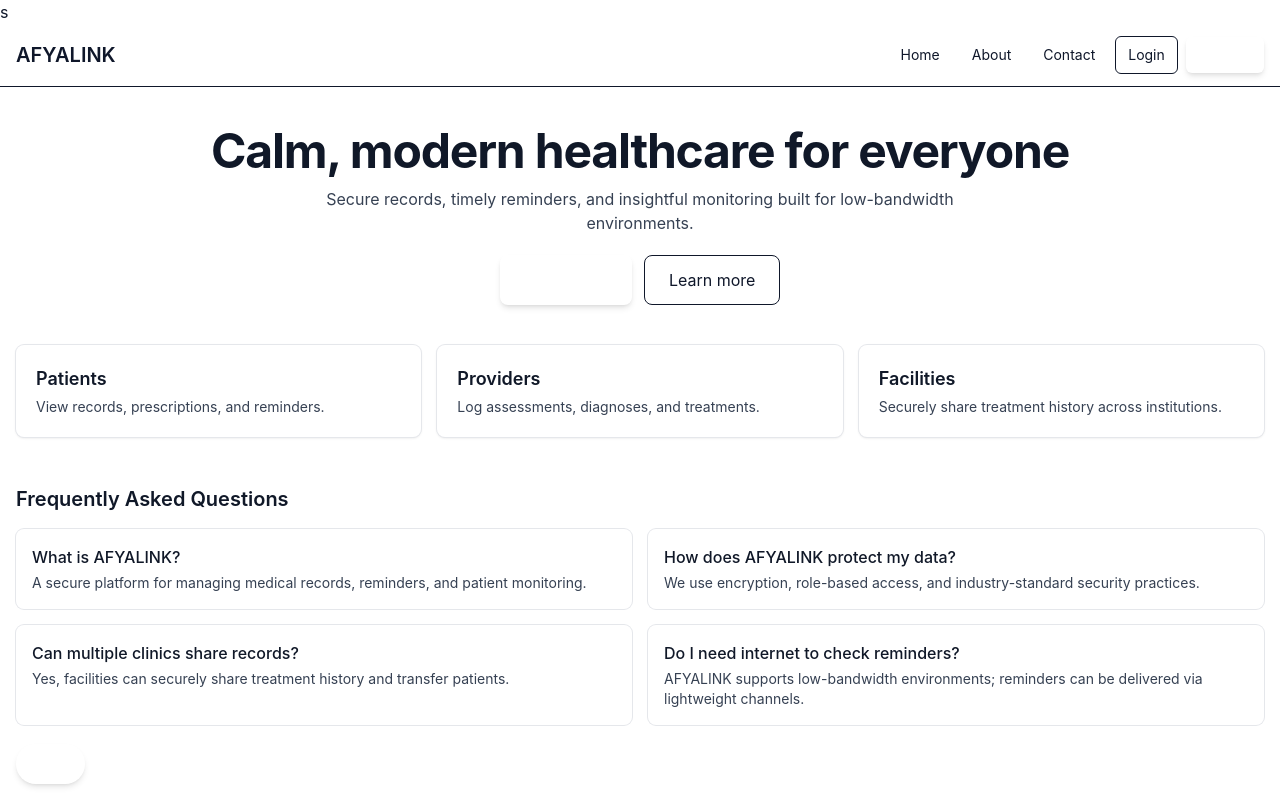
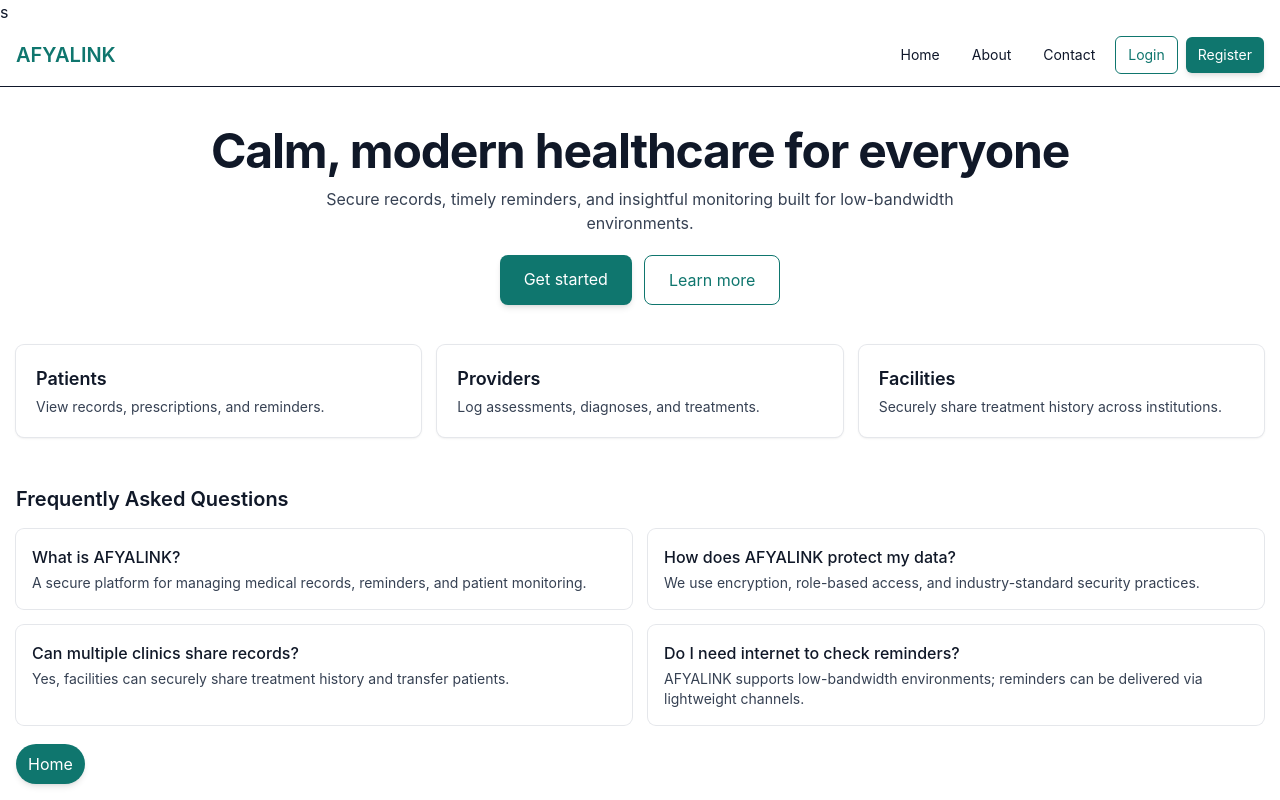
Before and after one commit to kimanithuo1/UNSDGsApps, a React (Vite) app in the folder afyalink-frontend/: page / in a window 1280 px wide. Shown: the top 800 px of the page. Built offline with nearby package versions, Linux system fonts and the light colour scheme; no server answers.

Commit message:
fix-button-colors-with-hex-classes-for-visibility

```diff
--- a/afyalink-frontend/src/App.jsx
+++ b/afyalink-frontend/src/App.jsx
@@ -31,7 +31,7 @@ export default function App() {
       <Link
         to="/"
         aria-label="Home"
-        className="fixed bottom-4 left-4 z-50 rounded-full bg-primary-dark text-white px-3 py-2 shadow-md hover:bg-primary"
+        className="fixed bottom-4 left-4 z-50 rounded-full bg-[#0f766e] text-white px-3 py-2 shadow-md hover:bg-[#14b8a6]"
       >
         Home
       </Link>
--- a/afyalink-frontend/src/components/Header.jsx
+++ b/afyalink-frontend/src/components/Header.jsx
@@ -6,7 +6,7 @@ export default function Header() {
   return (
     <header className="sticky top-0 z-30 bg-white/90 backdrop-blur border-b">
       <div className="max-w-7xl mx-auto flex items-center justify-between px-4 py-3">
-        <Link to="/" className="text-xl font-semibold text-primary">AFYALINK</Link>
+        <Link to="/" className="text-xl font-semibold text-[#0f766e]">AFYALINK</Link>
         <button
           className="md:hidden rounded-md p-2 border hover:bg-primary/10"
           aria-label="Toggle navigation"
@@ -20,8 +20,8 @@ export default function Header() {
           <Link to="/" className="px-3 py-2 text-sm rounded-md hover:bg-primary/10">Home</Link>
           <Link to="/about" className="px-3 py-2 text-sm rounded-md hover:bg-primary/10">About</Link>
           <Link to="/contact" className="px-3 py-2 text-sm rounded-md hover:bg-primary/10">Contact</Link>
-          <Link to="/login" className="px-3 py-2 text-sm rounded-md border border-primary-dark text-primary-dark hover:bg-primary/10">Login</Link>
-          <Link to="/register" className="px-3 py-2 text-sm rounded-md bg-primary-dark text-white hover:bg-primary shadow-md">Register</Link>
+          <Link to="/login" className="px-3 py-2 text-sm rounded-md border border-[#0f766e] text-[#0f766e] hover:bg-[#14b8a6]/10">Login</Link>
+          <Link to="/register" className="px-3 py-2 text-sm rounded-md bg-[#0f766e] text-white hover:bg-[#14b8a6] shadow-md">Register</Link>
         </nav>
       </div>
       {open && (
@@ -29,8 +29,8 @@ export default function Header() {
           <Link to="/" className="block px-3 py-2 rounded-md hover:bg-primary/10">Home</Link>
           <Link to="/about" className="block px-3 py-2 rounded-md hover:bg-primary/10">About</Link>
           <Link to="/contact" className="block px-3 py-2 rounded-md hover:bg-primary/10">Contact</Link>
-          <Link to="/login" className="block px-3 py-2 rounded-md border border-primary-dark text-primary-dark hover:bg-primary/10">Login</Link>
-          <Link to="/register" className="block px-3 py-2 rounded-md bg-primary-dark text-white hover:bg-primary shadow-md">Register</Link>
+          <Link to="/login" className="block px-3 py-2 rounded-md border border-[#0f766e] text-[#0f766e] hover:bg-[#14b8a6]/10">Login</Link>
+          <Link to="/register" className="block px-3 py-2 rounded-md bg-[#0f766e] text-white hover:bg-[#14b8a6] shadow-md">Register</Link>
         </div>
       )}
     </header>
--- a/afyalink-frontend/src/pages/public/Landing.jsx
+++ b/afyalink-frontend/src/pages/public/Landing.jsx
@@ -15,10 +15,10 @@ export default function Landing() {
           Secure records, timely reminders, and insightful monitoring built for low-bandwidth environments.
         </p>
         <div className="mt-5 flex justify-center gap-3">
-          <Link to="/register" className="rounded-lg bg-primary-dark px-6 py-3 text-white shadow-md hover:bg-primary">
+          <Link to="/register" className="rounded-lg bg-[#0f766e] px-6 py-3 text-white shadow-md hover:bg-[#14b8a6]">
             Get started
           </Link>
-          <Link to="/about" className="rounded-lg px-6 py-3 border border-primary-dark text-primary-dark bg-white hover:bg-primary/5">
+          <Link to="/about" className="rounded-lg px-6 py-3 border border-[#0f766e] text-[#0f766e] bg-white hover:bg-[#14b8a6]/5">
             Learn more
           </Link>
         </div>
```
